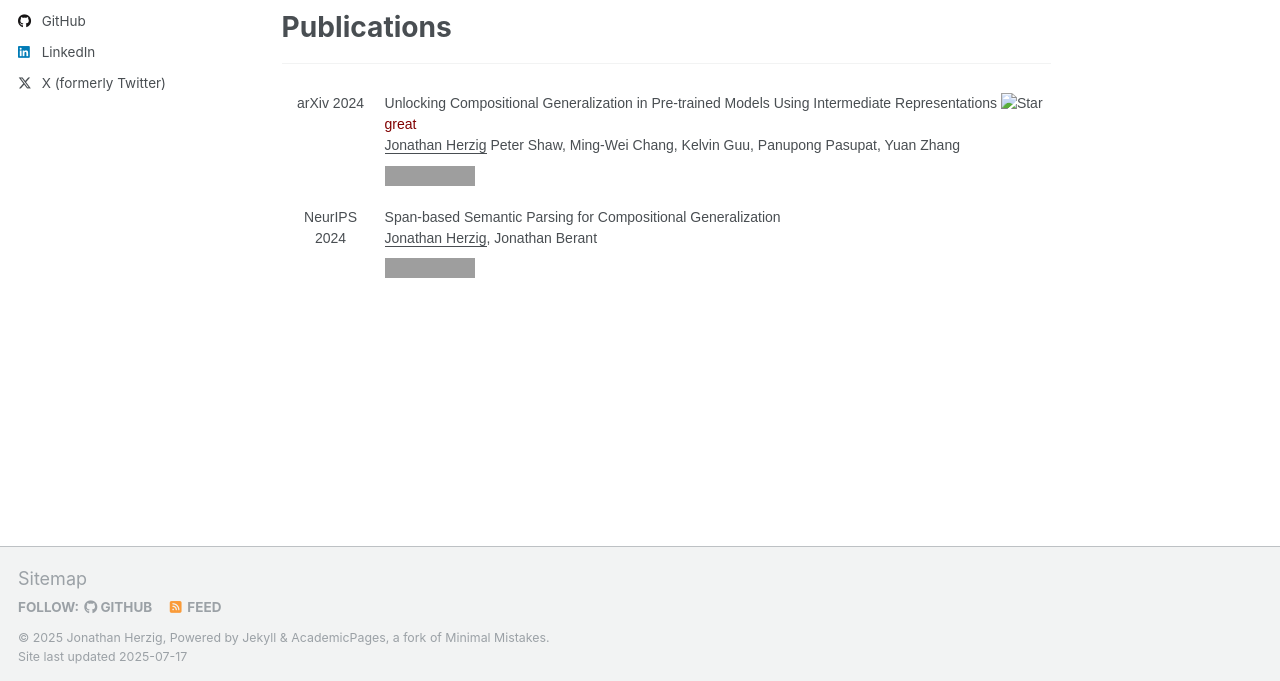
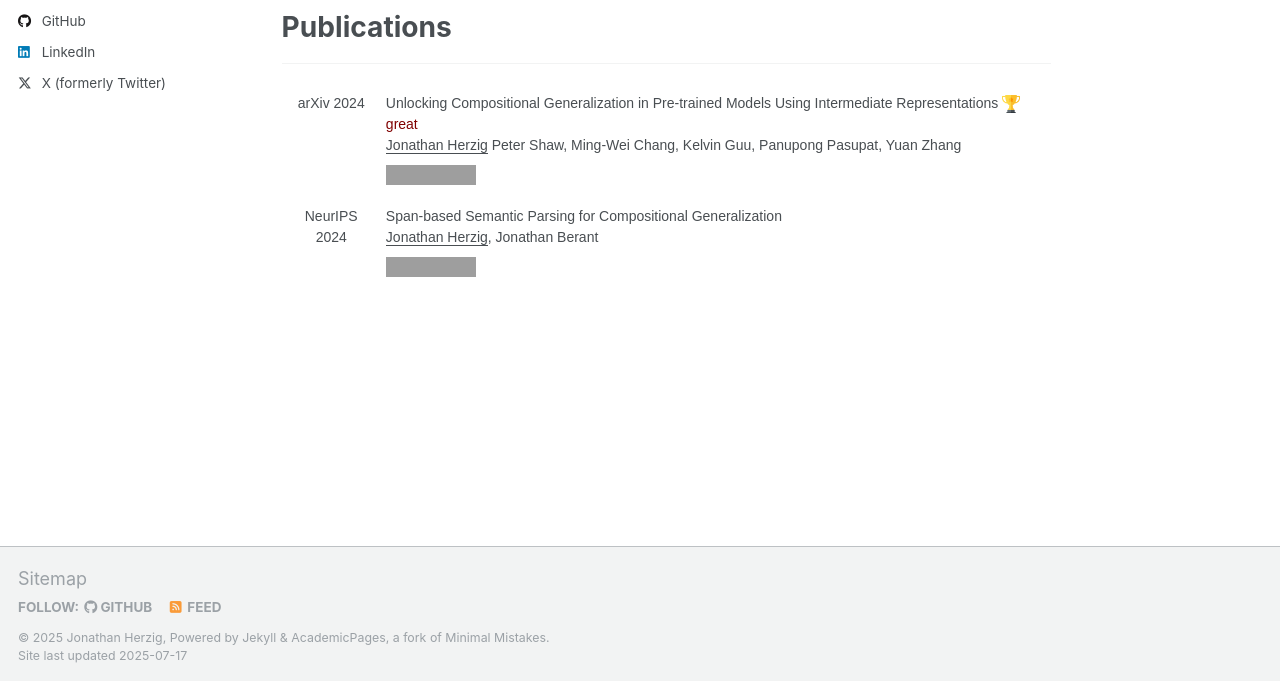
Before and after one commit to jonathanherzig/new-homepage, a Jekyll site: the page built from _pages/about.md, in a window 1280 px wide and 1116 px high. Shown: the part 432-1113 px from the top of the window. Built offline with Jekyll 4.4.1, drawn with Linux system fonts in a browser that asks for light colours; some web fonts are replaced; a script that is not in the unit is left out; grey boxes are pictures that could not be loaded.

Commit message:
Update about.md

```diff
--- a/_pages/about.md
+++ b/_pages/about.md
@@ -30,7 +30,7 @@ I hold a PhD in Natural Language Processing (NLP) from Tel Aviv University, wher
         {{ pub.title }}
 
         {% if pub.star %}
-          <img src="trophy.png" alt="Star" style="width: auto; height: 18px;"/>
+          <img src="{{ "/images/trophy.png" | relative_url }}" alt="Star" style="width: auto; height: 18px;"/>
         {% endif %}
 
         {% if pub.award %}
```
